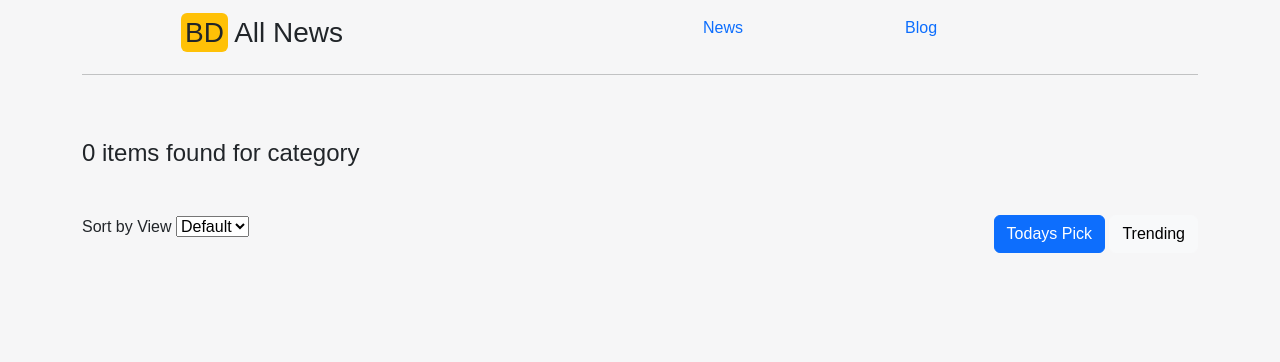
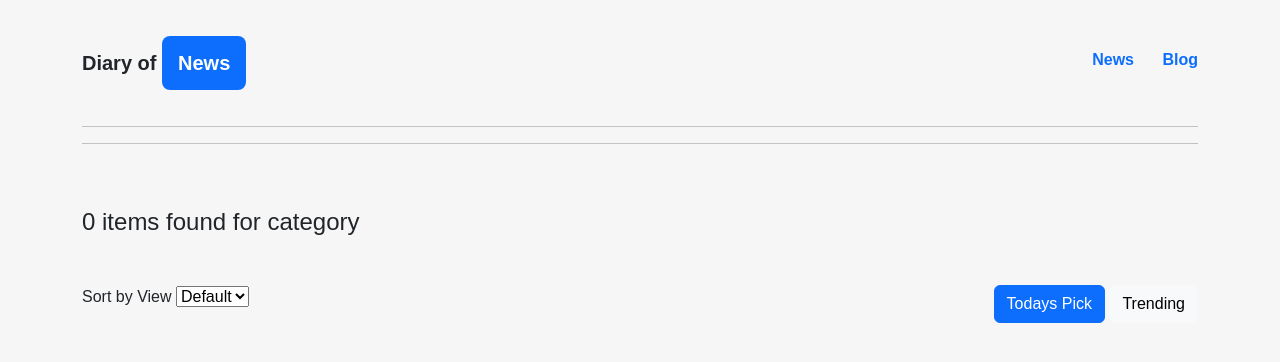
Before and after one commit to Shihab585203/assignment-6, a plain HTML site: page index.html in a window 1280 px wide. Drawn offline with nearby package versions, Linux system fonts and the light colour scheme; no server answers.

Commit message:
modified header section

```diff
--- a/index.html
+++ b/index.html
@@ -4,7 +4,7 @@
     <meta charset="UTF-8">
     <meta http-equiv="X-UA-Compatible" content="IE=edge">
     <meta name="viewport" content="width=device-width, initial-scale=1.0">
-    <title>BD All News</title>
+    <title>Diary of News</title>
 
     <!-- bootstarp cdn -->
     <link href="https://cdn.jsdelivr.net/npm/bootstrap@5.2.0/dist/css/bootstrap.min.css" rel="stylesheet" integrity="sha384-gH2yIJqKdNHPEq0n4Mqa/HGKIhSkIHeL5AyhkYV8i59U5AR6csBvApHHNl/vI1Bx" crossorigin="anonymous">
@@ -16,17 +16,17 @@
 </head>
 <body class="container">
    <!-- header start -->
-   <header class="mt-3">
-    <div class="d-flex justify-content-around">
-        <div class="div1">
-            <h3><span class="bg-warning p-1 rounded">BD</span> All News </h3>
-        </div>
-        <div class="div2 col-6 d-flex justify-content-evenly">
-            <a class="text-decoration-none" href="#">News</a>
-            <a class="text-decoration-none"  href="blog.html" target="_blank">Blog</a>
-        </div>
+   <div class="d-flex justify-content-between  my-5">
+    <div class="logo fw-semibold fs-5">
+      <a id="logo" href="#" class="text-dark text-decoration-none">Diary of <span class="bg-primary text-white p-3 rounded-3"> News</span></a>
     </div>
-   </header>
+    <div class="fs-6 fw-semibold">
+        <span class="p-4"><a id="news-menubar" class="text-decoration-none" href="#">News</a></span>
+        <span class=""><a id="blog-menubar" class="text-decoration-none" href="#">Blog</a></span>
+    </div>
+</div>
+<hr>
+</header>
    <hr>
    <!-- header end -->
    <!-- navbar-expand-lg -->
--- a/js/app.js
+++ b/js/app.js
@@ -1,14 +1,14 @@
-// Indicate Page Location
-// document.getElementById('news-menubar').addEventListener('click', function(){
-//     window.location.href = 'index.html';
-// })
-// document.getElementById('logo').addEventListener('click', function(){
-//     window.location.href = 'index.html';
-// })
+//Indicate Page Location
+document.getElementById('news-menubar').addEventListener('click', function(){
+    window.location.href = 'index.html';
+})
+document.getElementById('logo').addEventListener('click', function(){
+    window.location.href = 'index.html';
+})
 
-// document.getElementById('blog-menubar').addEventListener('click', function(){
-//     window.location.href = 'blog.html';
-// })
+document.getElementById('blog-menubar').addEventListener('click', function(){
+    window.location.href = 'blog.html';
+})
 
 const loadAllData = async() =>{
     const url = ` https://openapi.programming-hero.com/api/news/categories`
```
